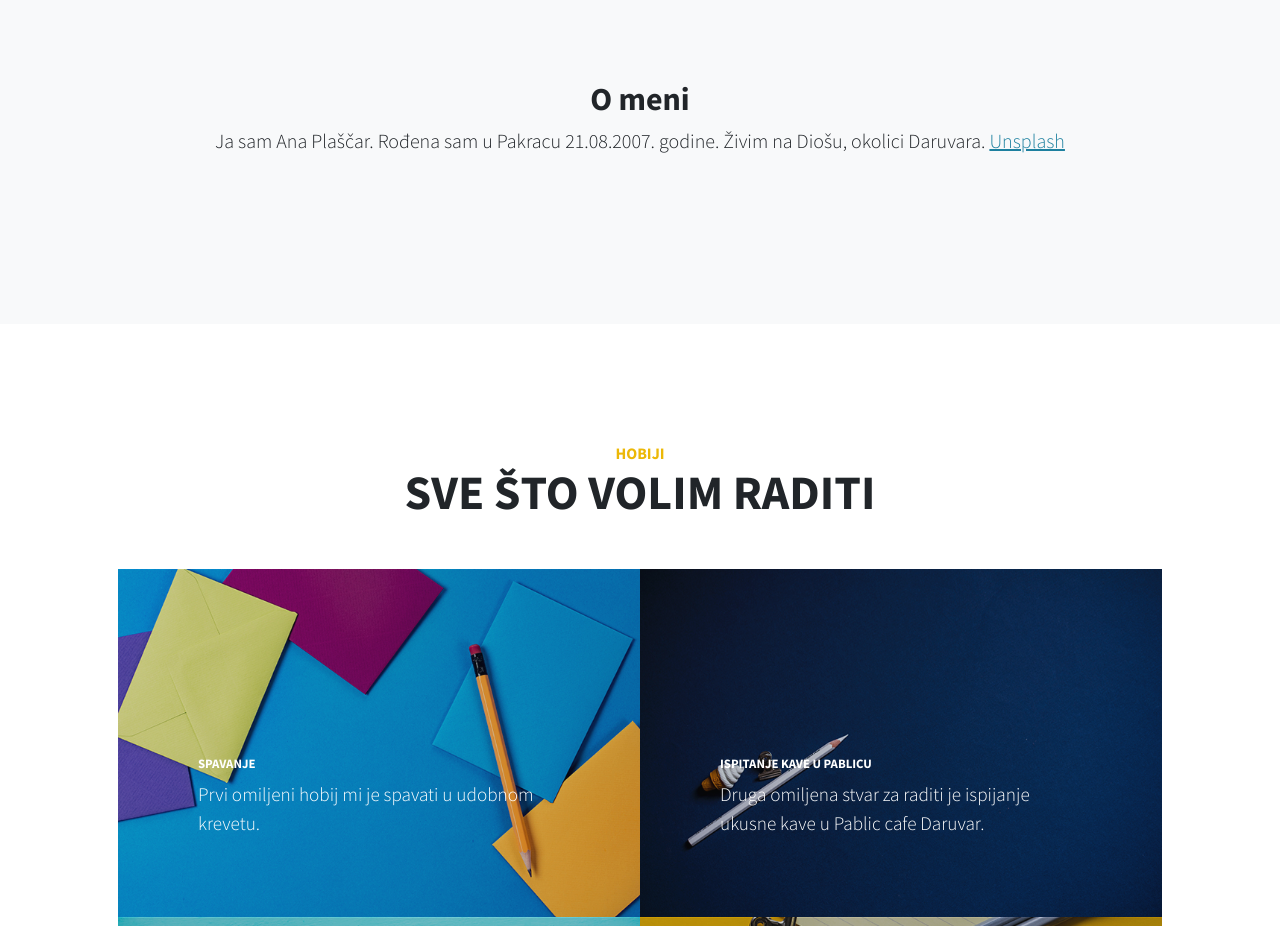
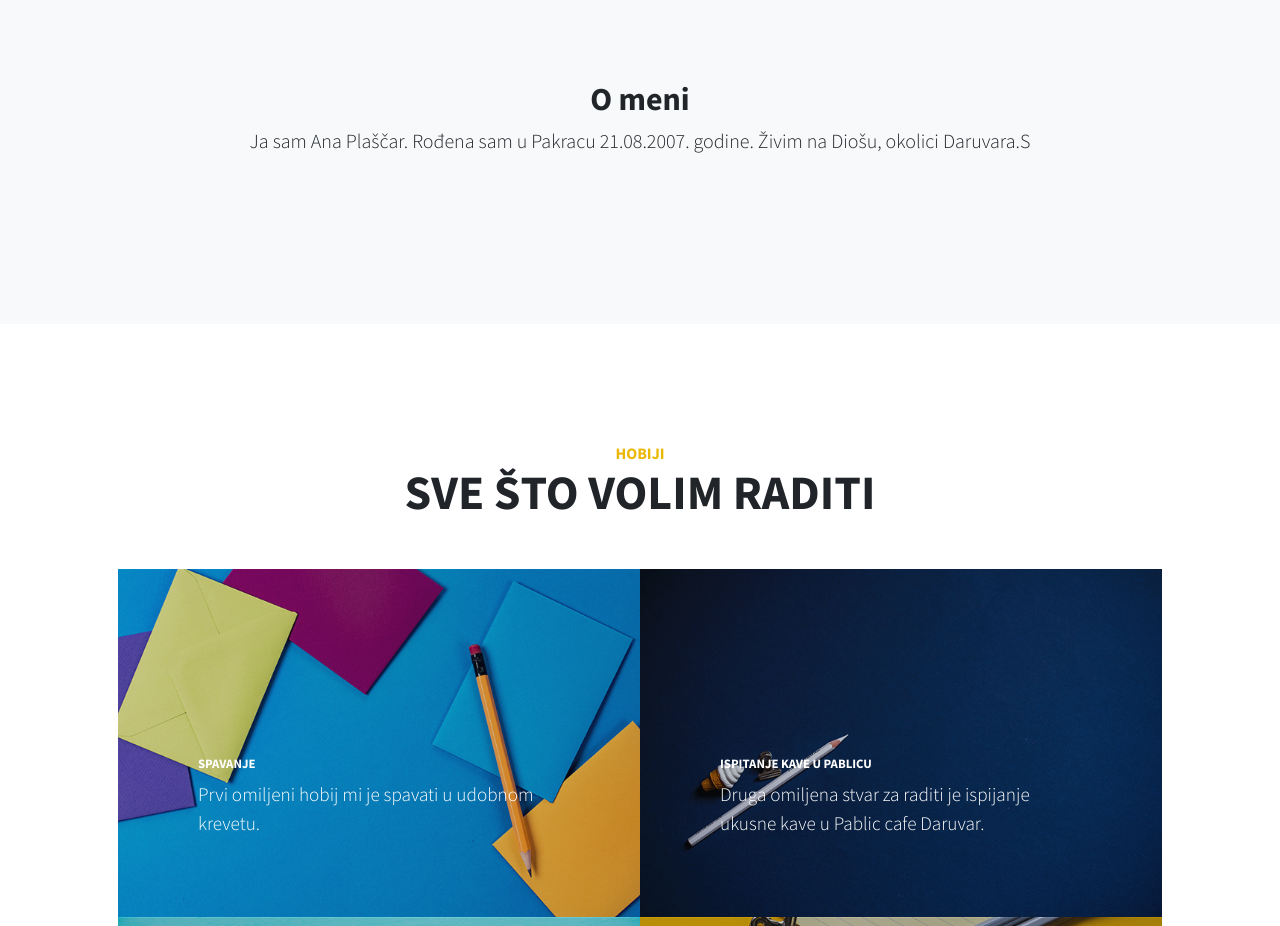
Before and after one commit to aplascar7/osWEBstranica, a plain HTML site: page index.html in a window 1280 px wide. Shown: the part 840-1766 px from the top of the page. Drawn offline with nearby package versions, Linux system fonts and the light colour scheme.

Commit message:
Add files via upload

```diff
--- a/index.html
+++ b/index.html
@@ -43,8 +43,7 @@
                     <div class="col-lg-10">
                         <h2>O meni</h2>
                         <p class="lead mb-5">
-                            Ja sam Ana Plaščar. Rođena sam u Pakracu 21.08.2007. godine. Živim na Diošu, okolici Daruvara.
-                            <a href="https://unsplash.com/">Unsplash</a>
+                            Ja sam Ana Plaščar. Rođena sam u Pakracu 21.08.2007. godine. Živim na Diošu, okolici Daruvara.S
                     </div>
                 </div>
             </div>
```
